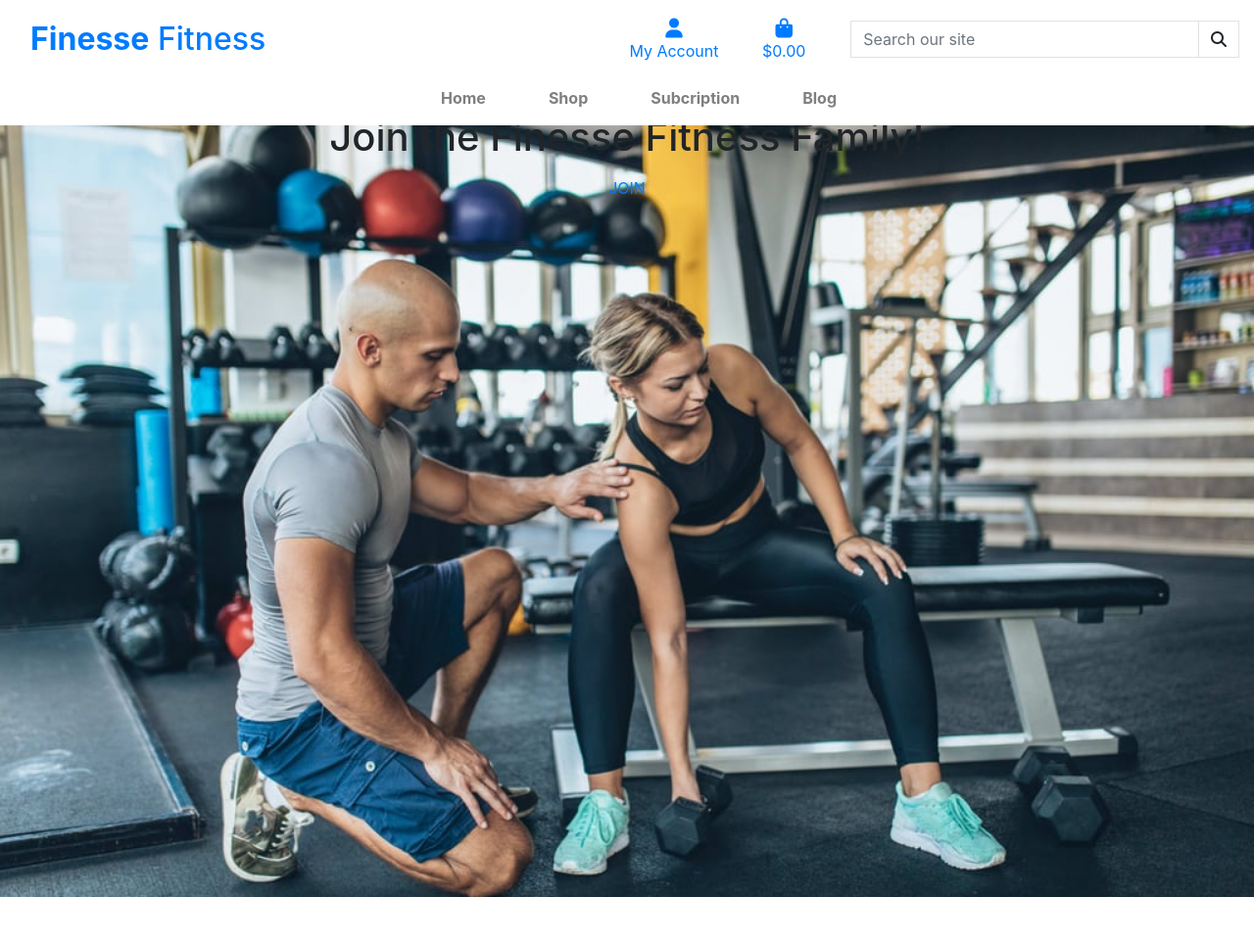
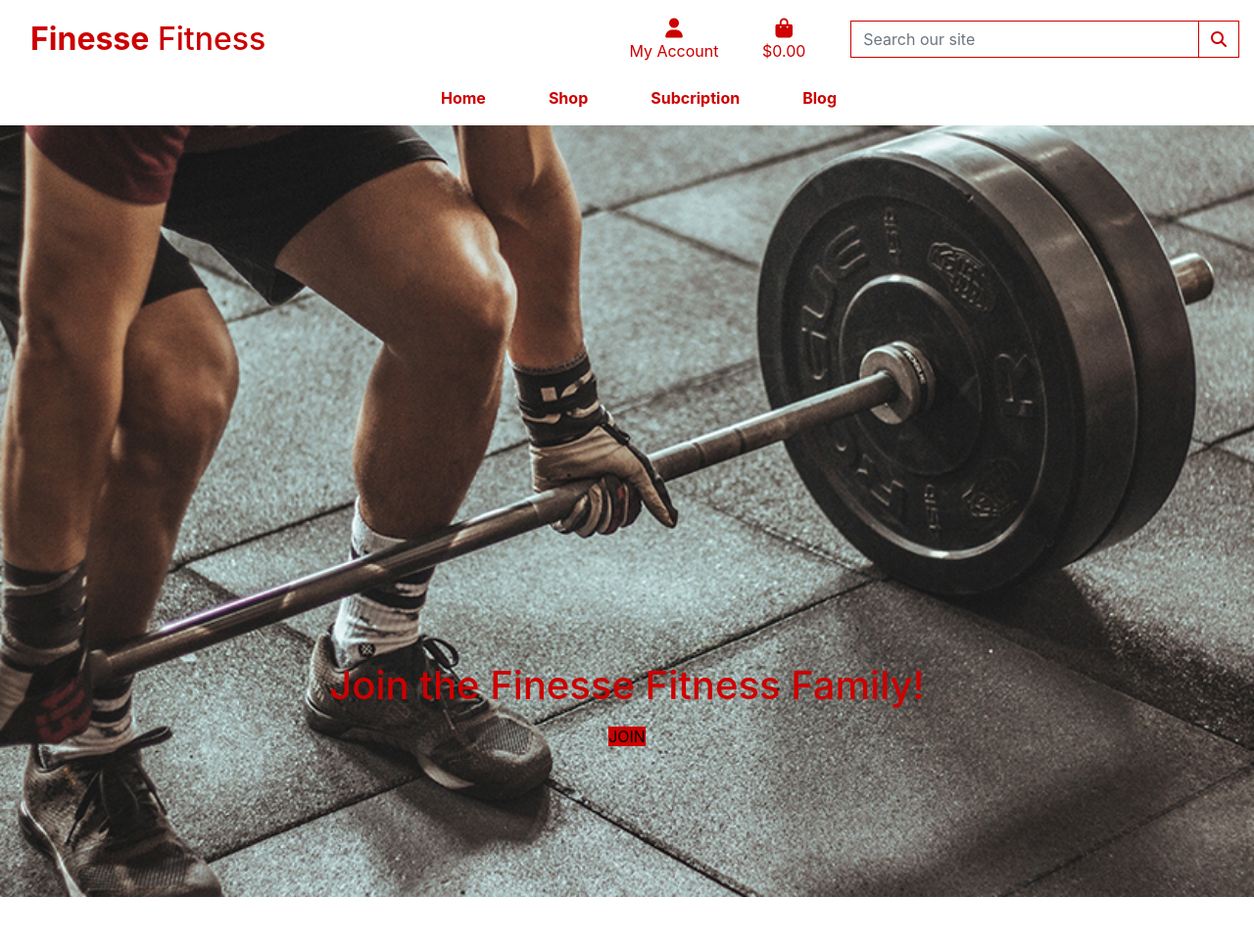
Before and after one commit to Richiefinegan11/finesse_fitness, a Django app: page / in a window 1280 px wide. Shown: the whole page at 98% size. Run offline with Django 3.2, Linux system fonts and the light colour scheme; some libraries are stand-ins or nearby versions; some web fonts are replaced.

Commit message:
Added style to home page, fixed bug in urls(project) for image to appear, delete unwanted img

```diff
--- a/finesse_fitness/urls.py
+++ b/finesse_fitness/urls.py
@@ -15,9 +15,11 @@ Including another URLconf
 """
 from django.contrib import admin
 from django.urls import path, include
+from django.conf import settings
+from django.conf.urls.static import static
 
 urlpatterns = [
     path('admin/', admin.site.urls),
     path('accounts/', include('allauth.urls')),
     path('', include('home.urls')),
-]
+] + static(settings.MEDIA_URL, document_root=settings.MEDIA_ROOT)
--- a/home/templates/home/index.html
+++ b/home/templates/home/index.html
@@ -17,10 +17,10 @@
         <div class="home-page">
             <div class="home-page-content d-flex align-items-end">
                 <div class="mx-auto text-center landing-text-container">
-                    <h1 class="txt-steel mb-3">Join the Finesse Fitness Family!</span></h1>
+                    <h1 class="text-red mb-3">Join the Finesse Fitness Family!</span></h1>
                     <p class="w-75 mx-auto"></p>
                     <div class="my-3 mt-md-3 mb-md-5">
-                        <a href="#" class="button text-uppercase">Join</a>
+                        <a href="#" class="btn-red text-uppercase">Join</a>
                     </div>
                 </div>
             </div>
--- a/static/css/base.css
+++ b/static/css/base.css
@@ -9,8 +9,25 @@ html {
 /* Hero image */
 .home-page {
     height: 100vh;
-    background: url('/media/landing-page.jpg') no-repeat center top;
+    background: url('/media/trainer.jpg') no-repeat center top;
     position: relative;
     top: -3rem;
     background-size: cover;
 }
+
+.landing-text-container {
+    padding-top: 35rem;
+}
+
+.text-red {
+    color: #cc0001 !important;
+}
+
+.border-red {
+    border: 1px solid #cc0001 !important;
+}
+
+.btn-red {
+    background: #cc0001;
+    color: #000;
+}
--- a/templates/base.html
+++ b/templates/base.html
@@ -40,13 +40,13 @@
         <div id="topnav" class="row bg-white pt-lg-2 d-none d-lg-flex">
             <div class="col-12 col-lg-4 my-auto py-1 py-lg-0 text-center text-lg-left">
                 <a href="{% url 'home' %}" class="nav-link main-logo-link">
-                    <h2 class="logo-font text-black my-0"><strong>Finesse</strong> Fitness</h2>
+                    <h2 class="logo-font text-red my-0"><strong>Finesse</strong> Fitness</h2>
                 </a>
             </div>
             <div class="col-12 col-lg-4 my-auto py-1 py-lg-0">
                 <ul class="list-inline list-unstyled text-center text-lg-right my-0">
                     <li class="list-inline-item dropdown">
-                        <a class="text-black nav-link" href="#" id="user-options" data-toggle="dropdown" aria-haspopup="true" aria-expanded="false">
+                        <a class="text-red nav-link" href="#" id="user-options" data-toggle="dropdown" aria-haspopup="true" aria-expanded="false">
                             <div class="text-center">
                                 <div><i class="fas fa-user fa-lg"></i></div>
                                 <p class="my-0">My Account</p>
@@ -67,7 +67,7 @@
                     </li>
                     <li class="list-inline-item">
                         <a class="{% if grand_total %}text-info font-weight-bold{% else %}text-black{% endif %} nav-link" href="">
-                            <div class="text-center">
+                            <div class="text-red text-center">
                                 <div><i class="fas fa-shopping-bag fa-lg"></i></div>
                                 <p class="my-0">
                                     {% if grand_total %}
@@ -84,11 +84,11 @@
             <div class="col-12 col-lg-4 my-auto py-1 py-lg-0">
                 <form method="GET" action="">
                     <div class="input-group w-100">
-                        <input class="form-control border border-black rounded-0" type="text" name="q" placeholder="Search our site">
+                        <input class="form-control border border-red rounded-0" type="text" name="q" placeholder="Search our site">
                         <div class="input-group-append">
-                            <button class="form-control btn btn-black border border-black rounded-0" type="submit">
+                            <button class="form-control btn btn-black border border-red rounded-0" type="submit">
                                 <span class="icon">
-                                    <i class="fas fa-search"></i>
+                                    <i class="fas fa-search text-red"></i>
                                 </span>
                             </button>
                         </div>
--- a/templates/includes/main-nav.html
+++ b/templates/includes/main-nav.html
@@ -1,13 +1,13 @@
 <div class="collapse navbar-collapse" id="main-nav">
     <ul class="navbar-nav w-auto mx-auto">
         <li class="nav-item dropdown">
-            <a class="logo-font font-weight-bold nav-link text-black mr-5" href="#">
+            <a class="logo-font text-red font-weight-bold nav-link mr-5" href="#">
                 Home
             </a>
         </li>
 
         <li class="nav-item dropdown">
-            <a class="logo-font font-weight-bold nav-link text-black mr-5" href="#" id="shop-link" data-toggle="dropdown" aria-haspopup="true" aria-expanded="false">
+            <a class="logo-font text-red font-weight-bold nav-link mr-5" href="#" id="shop-link" data-toggle="dropdown" aria-haspopup="true" aria-expanded="false">
                 Shop
             </a>
             <div class="dropdown-menu border-0" aria-labelledby="shop-link">
@@ -19,14 +19,14 @@
         </li>
 
         <li class="nav-item dropdown">
-            <a class="logo-font font-weight-bold nav-link text-black mr-5" href="#" >
+            <a class="logo-font text-red font-weight-bold nav-link mr-5" href="#" >
                 Subcription
             </a>
 
         </li>
 
         <li class="nav-item dropdown">
-            <a class="logo-font font-weight-bold nav-link text-black" href="#" id="specials-link" data-toggle="dropdown" aria-haspopup="true" aria-expanded="false">
+            <a class="logo-font text-red font-weight-bold nav-link" href="#" >
                 Blog
             </a>
         </li>
--- a/templates/includes/mobile-top-header.html
+++ b/templates/includes/mobile-top-header.html
@@ -1,6 +1,6 @@
 <li class="list-inline-item">
     <a class="text-black nav-link d-block d-lg-none" href="#" id="mobile-search" data-toggle="dropdown" aria-haspopup="true" aria-expanded="false">
-        <div class="text-center">
+        <div class="text-center text-red">
             <div><i class="fas fa-search fa-lg"></i></div>
             <p class="my-0">Search</p>
         </div>
@@ -8,9 +8,9 @@
     <div class="dropdown-menu border-0 w-100 p-3 rounded-0 my-0" aria-labelledby="mobile-search">
         <form class="form" method="GET" action="">
             <div class="input-group w-100">
-                <input class="form-control border border-black rounded-0" type="text" name="q" placeholder="Search our site">
+                <input class="form-control border border-red rounded-0" type="text" name="q" placeholder="Search our site">
                 <div class="input-group-append">
-                    <button class="form-control form-control btn btn-black border border-black rounded-0" type="submit">
+                    <button class="form-control form-control btn btn-red border border-red rounded-0" type="submit">
                         <span class="icon">
                             <i class="fas fa-search"></i>
                         </span>
@@ -22,7 +22,7 @@
 </li>
 <li class="list-inline-item dropdown">
     <a class="text-black nav-link d-block d-lg-none" href="#" id="user-options" data-toggle="dropdown" aria-haspopup="true" aria-expanded="false">
-        <div class="text-center">
+        <div class="text-center text-red">
             <div><i class="fas fa-user fa-lg"></i></div>
             <p class="my-0">My Account</p>
         </div>
@@ -42,7 +42,7 @@
 </li>
 <li class="list-inline-item">
     <a class="{% if grand_total %}text-primary font-weight-bold{% else %}text-black{% endif %} nav-link d-block d-lg-none" href="">
-        <div class="text-center">
+        <div class="text-center text-red">
             <div><i class="fas fa-shopping-bag fa-lg"></i></div>
             <p class="my-0">
                 {% if grand_total %}
```
Also changed, not shown: media/landing-page.jpg (deleted), media/trainer.jpg (added).
